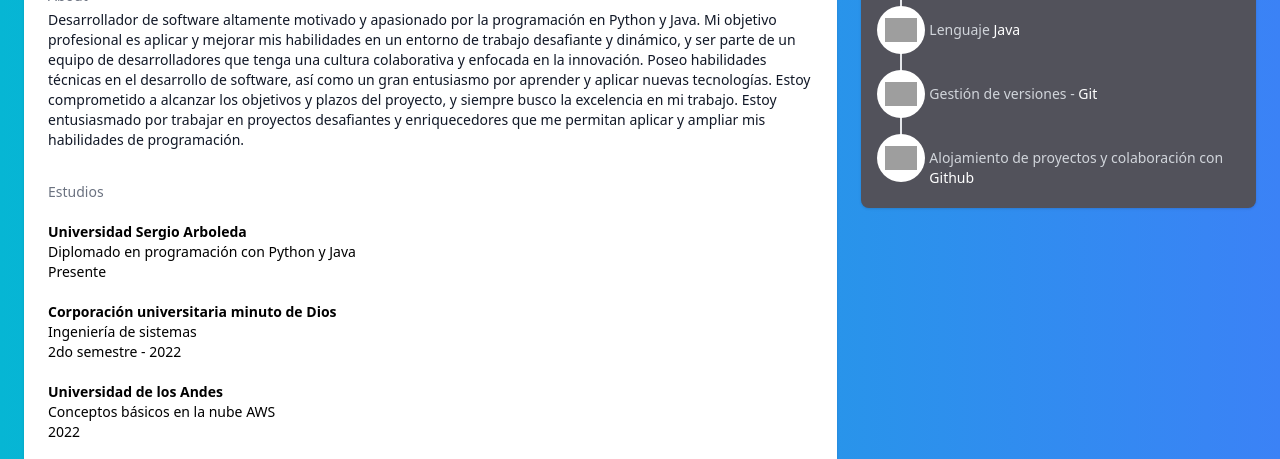
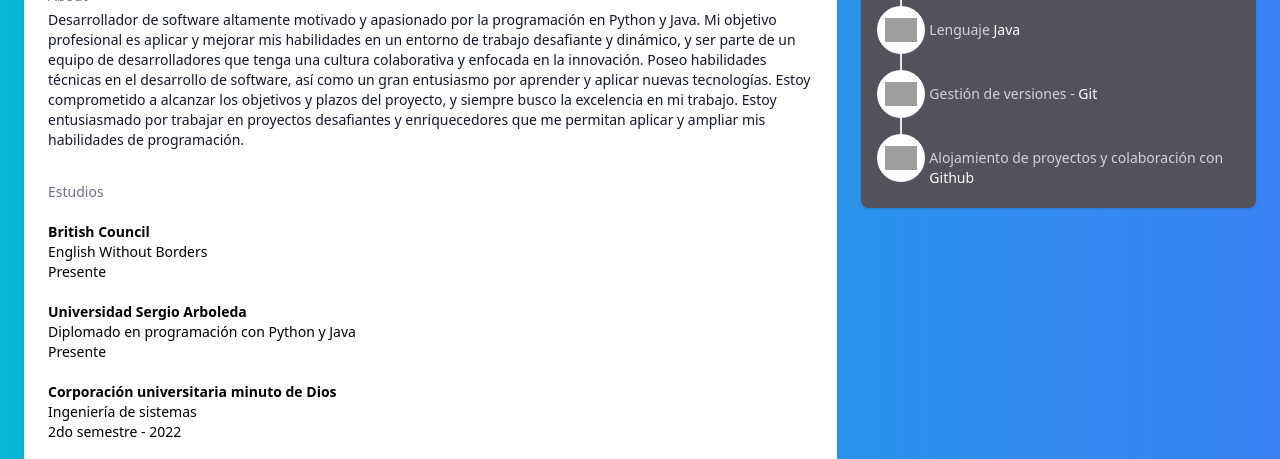
Before and after one commit to SantiagoRR17/Curriculum-Vitae, a plain HTML site: page index.html in a window 1280 px wide. Shown: the part 322-781 px from the top of the page. Drawn offline with nearby package versions, Linux system fonts and the light colour scheme; grey boxes are pictures that could not be loaded.

Commit message:
Cv Final

```diff
--- a/index.html
+++ b/index.html
@@ -100,6 +100,7 @@
                       </div>
                       <div class="sm:col-span-2">
                         <dt class="text-sm font-medium text-gray-500">Estudios</dt>
+                        <dd class="mt-5 text-sm "><h3 class="font-bold text-black">British Council</h3><h4>English Without Borders</h4><p>Presente</p> </dd>
                         <dd class="mt-5 text-sm "><h3 class="font-bold text-black">Universidad Sergio Arboleda</h3><h4>Diplomado en programación con Python y Java</h4><p>Presente</p> </dd>
                         <dd class="mt-5 text-sm "><h3 class="font-bold text-black">Corporación universitaria minuto de Dios</h3><h4>Ingeniería de sistemas</h4><p>2do semestre - 2022</p> </dd>
                         <dd class="mt-5 text-sm "><h3 class="font-bold text-black">Universidad de los Andes</h3><h4>Conceptos básicos en la nube AWS</h4><p>2022</p> </dd>
```
